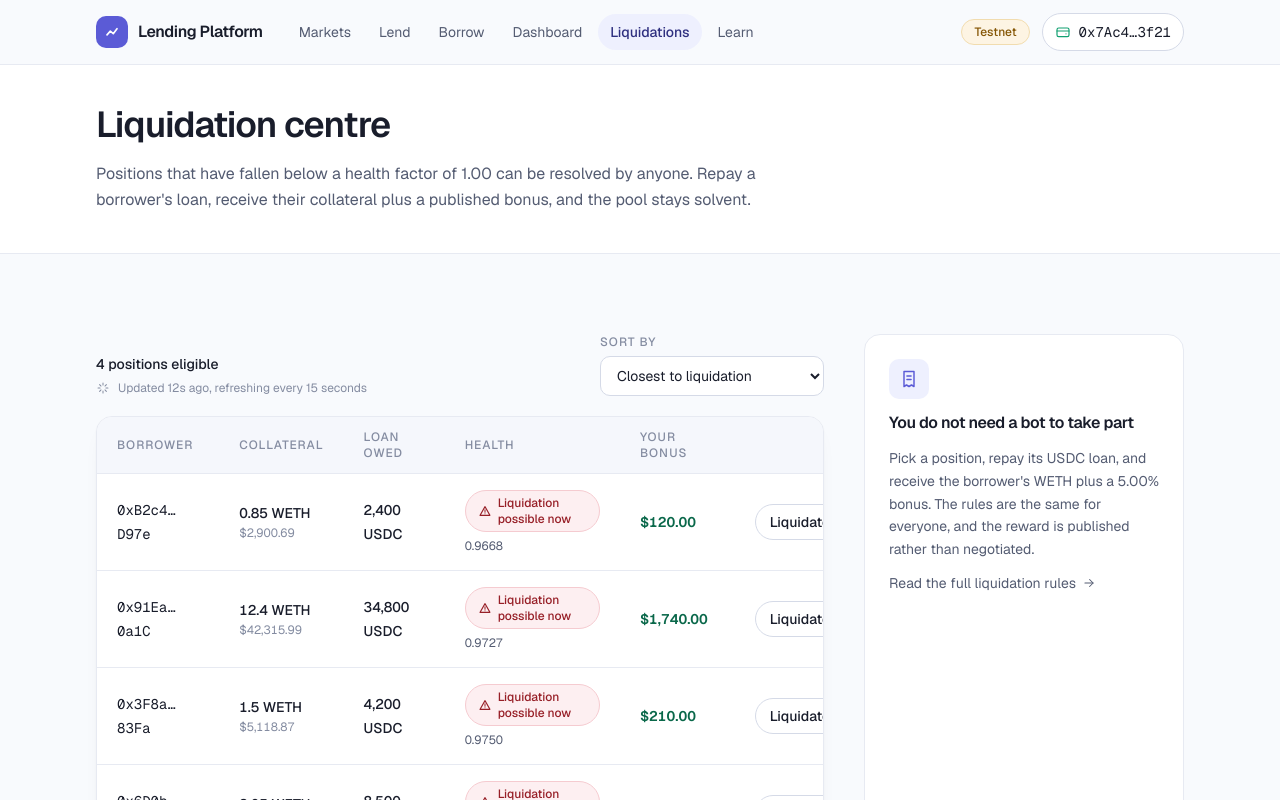
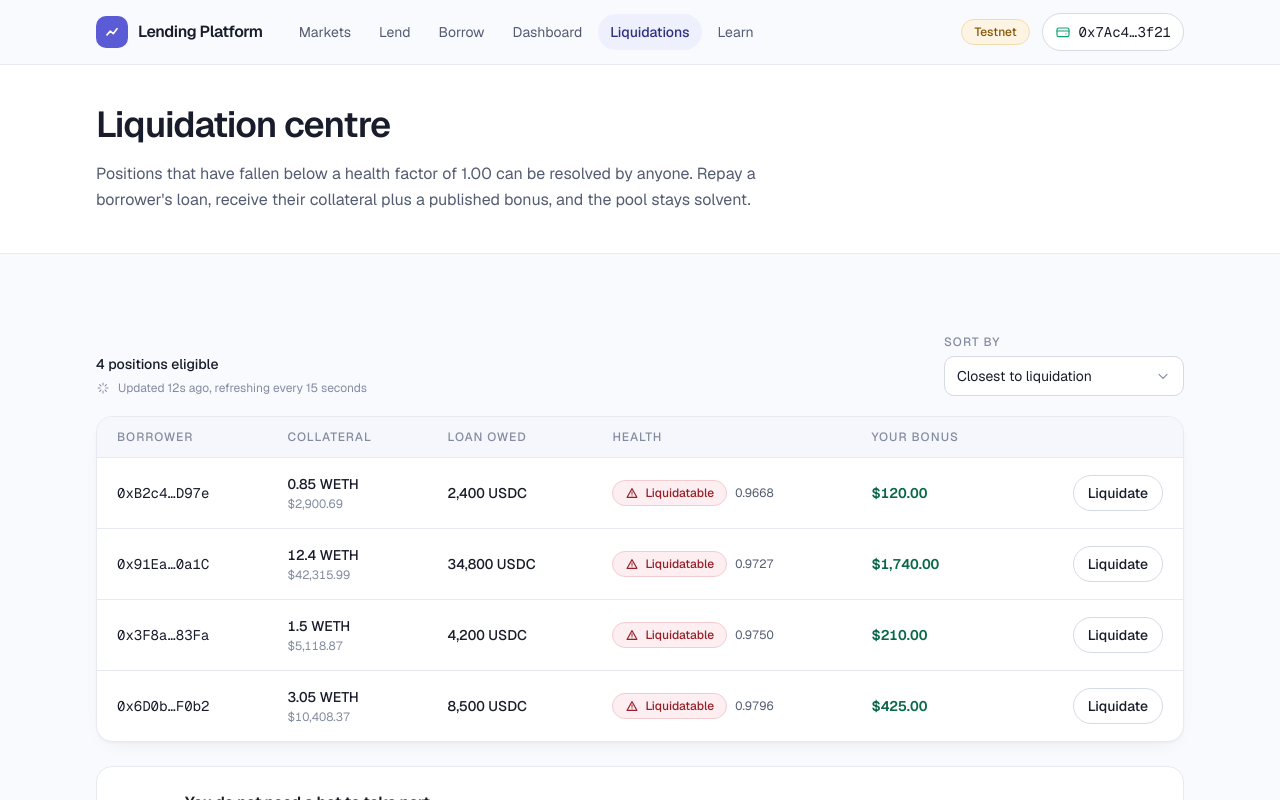
Before and after one commit to farhapartex/lending-platform, a Next.js app in the folder frontend/: page /liquidations in a window 1280 px wide. Shown: the top 800 px of the page. Built offline with nearby package versions, Linux system fonts and the light colour scheme.

Commit message:
(fix): replace native select with dropdown and stop liquidations table clipping

```diff
--- a/frontend/src/app/(app)/liquidations/page.tsx
+++ b/frontend/src/app/(app)/liquidations/page.tsx
@@ -32,7 +32,7 @@ export default function LiquidationsPage() {
             {liquidationsPageContent.unavailableDescription}
           </Alert>
         ) : (
-          <div className="grid gap-8 lg:grid-cols-[minmax(0,1fr)_minmax(0,20rem)] lg:gap-10">
+          <div className="flex flex-col gap-6">
             <LiquidationsPanel />
             <HowLiquidationWorksCallout />
           </div>
--- a/frontend/src/components/borrow/HealthBadge.tsx
+++ b/frontend/src/components/borrow/HealthBadge.tsx
@@ -1,16 +1,22 @@
 import { HealthTier } from "@/lib/enums";
 import { Badge } from "@/components/ui/Badge";
-import { healthIcons, healthLabels, healthTones } from "@/components/borrow/healthPresentation";
+import {
+  healthIcons,
+  healthLabels,
+  healthShortLabels,
+  healthTones,
+} from "@/components/borrow/healthPresentation";
 
 type HealthBadgeProps = {
   tier: HealthTier;
+  compact?: boolean;
   className?: string;
 };
 
-export function HealthBadge({ tier, className }: HealthBadgeProps) {
+export function HealthBadge({ tier, compact = false, className }: HealthBadgeProps) {
   return (
     <Badge tone={healthTones[tier]} icon={healthIcons[tier]} className={className}>
-      {healthLabels[tier]}
+      {compact ? healthShortLabels[tier] : healthLabels[tier]}
     </Badge>
   );
 }
--- a/frontend/src/components/borrow/healthPresentation.ts
+++ b/frontend/src/components/borrow/healthPresentation.ts
@@ -5,6 +5,13 @@ export const healthLabels: Record<HealthTier, string> = {
   [HealthTier.Caution]: "Caution",
   [HealthTier.AtRisk]: "At risk",
   [HealthTier.Liquidatable]: "Liquidation possible now",
+};
+
+export const healthShortLabels: Record<HealthTier, string> = {
+  [HealthTier.Safe]: "Safe",
+  [HealthTier.Caution]: "Caution",
+  [HealthTier.AtRisk]: "At risk",
+  [HealthTier.Liquidatable]: "Liquidatable",
 };
 
 export const healthTones: Record<HealthTier, BadgeTone> = {
--- a/frontend/src/components/liquidations/FilterSortControls.tsx
+++ b/frontend/src/components/liquidations/FilterSortControls.tsx
@@ -1,7 +1,7 @@
 "use client";
 
 import { LiquidationSortKey } from "@/lib/enums";
-import { Select } from "@/components/ui/Select";
+import { Dropdown } from "@/components/ui/Dropdown";
 import { AutoRefreshIndicator } from "@/components/liquidations/AutoRefreshIndicator";
 
 const sortOptions = [
@@ -26,13 +26,13 @@ export function FilterSortControls({ sortKey, onSortChange, visibleCount }: Filt
         <AutoRefreshIndicator />
       </div>
 
-      <Select
+      <Dropdown
         id="liquidation-sort"
         label="Sort by"
         value={sortKey}
         options={sortOptions}
         onChange={onSortChange}
-        className="min-w-56"
+        className="w-60"
       />
     </div>
   );
--- a/frontend/src/components/liquidations/HowLiquidationWorksCallout.tsx
+++ b/frontend/src/components/liquidations/HowLiquidationWorksCallout.tsx
@@ -8,18 +8,22 @@ import { TextLink } from "@/components/ui/TextLink";
 
 export function HowLiquidationWorksCallout() {
   return (
-    <Card elevation={SurfaceElevation.Flat} className="flex flex-col gap-3 p-6">
-      <span className="grid size-10 place-items-center rounded-tile bg-brand-soft text-brand">
+    <Card elevation={SurfaceElevation.Flat} className="flex flex-col gap-4 p-6 sm:flex-row sm:items-center sm:gap-6">
+      <span className="grid size-10 shrink-0 place-items-center rounded-tile bg-brand-soft text-brand">
         <Icon name={IconName.Receipt} className="size-5" />
       </span>
-      <h2 className="text-base font-semibold tracking-tight text-ink">You do not need a bot to take part</h2>
-      <p className="text-sm leading-relaxed text-ink-soft">
-        Pick a position, repay its USDC loan, and receive the borrower&apos;s WETH plus a{" "}
-        {formatValue(Number(liquidationBonusBps) / Number(basisPoints), ValueFormat.Percent)} bonus. The rules are the
-        same for everyone, and the reward is published rather than negotiated.
-      </p>
-      <TextLink href={AppRoute.LearnLiquidation} trailingIcon={IconName.ArrowRight}>
-        Read the full liquidation rules
+
+      <div className="flex flex-1 flex-col gap-1.5">
+        <h2 className="text-base font-semibold tracking-tight text-ink">You do not need a bot to take part</h2>
+        <p className="max-w-3xl text-sm leading-relaxed text-ink-soft">
+          Pick a position, repay its USDC loan, and receive the borrower&apos;s WETH plus a{" "}
+          {formatValue(Number(liquidationBonusBps) / Number(basisPoints), ValueFormat.Percent)} bonus. The rules are the
+          same for everyone, and the reward is published rather than negotiated.
+        </p>
+      </div>
+
+      <TextLink href={AppRoute.LearnLiquidation} trailingIcon={IconName.ArrowRight} className="shrink-0">
+        Liquidation rules
       </TextLink>
     </Card>
   );
--- a/frontend/src/components/liquidations/LiquidatablePositionsTable.tsx
+++ b/frontend/src/components/liquidations/LiquidatablePositionsTable.tsx
@@ -14,7 +14,7 @@ export function LiquidatablePositionsTable({ rows, onSelect }: LiquidatablePosit
   return (
     <Card elevation={SurfaceElevation.Raised} className="overflow-hidden">
       <div className="overflow-x-auto">
-        <table className="w-full min-w-3xl border-collapse text-left">
+        <table className="w-full min-w-[46rem] border-collapse text-left">
           <caption className="sr-only">Positions currently eligible for liquidation</caption>
           <thead>
             <tr className="bg-surface-muted">
@@ -22,7 +22,7 @@ export function LiquidatablePositionsTable({ rows, onSelect }: LiquidatablePosit
                 <th
                   key={header === "" ? `actions-${index}` : header}
                   scope="col"
-                  className="px-5 py-3 text-xs font-medium uppercase tracking-[0.08em] text-ink-faint"
+                  className="whitespace-nowrap px-5 py-3 text-xs font-medium uppercase tracking-[0.08em] text-ink-faint"
                 >
                   {header === "" ? <span className="sr-only">Actions</span> : header}
                 </th>
--- a/frontend/src/components/liquidations/LiquidatePositionRow.tsx
+++ b/frontend/src/components/liquidations/LiquidatePositionRow.tsx
@@ -16,11 +16,11 @@ type LiquidatePositionRowProps = {
 export function LiquidatePositionRow({ row, onSelect }: LiquidatePositionRowProps) {
   return (
     <tr className="border-t border-line align-middle">
-      <td className="px-5 py-4">
+      <td className="whitespace-nowrap px-5 py-4">
         <AddressDisplay address={row.borrower} />
       </td>
 
-      <td className="px-5 py-4">
+      <td className="whitespace-nowrap px-5 py-4">
         <div className="flex flex-col gap-0.5">
           <span className="text-sm font-medium text-ink tabular-nums">
             {formatTokenAmount(row.collateralAmount, collateralDecimals, 4)} {AssetSymbol.Weth}
@@ -31,26 +31,26 @@ export function LiquidatePositionRow({ row, onSelect }: LiquidatePositionRowProp
         </div>
       </td>
 
-      <td className="px-5 py-4">
+      <td className="whitespace-nowrap px-5 py-4">
         <span className="text-sm font-medium text-ink tabular-nums">
           {formatTokenAmount(row.debtAmount, debtDecimals, 2)} {AssetSymbol.Usdc}
         </span>
       </td>
 
-      <td className="px-5 py-4">
-        <div className="flex flex-col items-start gap-1.5">
-          <HealthBadge tier={healthTier(row.factorBps)} />
+      <td className="whitespace-nowrap px-5 py-4">
+        <div className="flex items-center gap-2">
+          <HealthBadge tier={healthTier(row.factorBps)} compact />
           <span className="text-xs text-ink-soft tabular-nums">{formatHealthFactor(row.factorBps, 4)}</span>
         </div>
       </td>
 
-      <td className="px-5 py-4">
+      <td className="whitespace-nowrap px-5 py-4">
         <span className="text-sm font-semibold text-mint-ink tabular-nums">
           {formatValue(scaledValueToUsd(row.bonusValueScaled), ValueFormat.UsdPrice)}
         </span>
       </td>
 
-      <td className="px-5 py-4 text-right">
+      <td className="whitespace-nowrap px-5 py-4 text-right">
         <Button variant={ButtonVariant.Secondary} size={ButtonSize.Sm} onClick={() => onSelect(row)}>
           Liquidate
         </Button>
--- /dev/null
+++ b/frontend/src/components/ui/Dropdown.tsx
@@ -0,0 +1,180 @@
+"use client";
+
+import { useEffect, useRef, useState } from "react";
+import { IconName } from "@/lib/enums";
+import { cn } from "@/lib/cn";
+import { Icon } from "@/components/ui/Icon";
+
+export type DropdownOption<TValue extends string> = {
+  value: TValue;
+  label: string;
+};
+
+type DropdownProps<TValue extends string> = {
+  id: string;
+  label: string;
+  value: TValue;
+  options: DropdownOption<TValue>[];
+  onChange: (value: TValue) => void;
+  className?: string;
+};
+
+export function Dropdown<TValue extends string>({
+  id,
+  label,
+  value,
+  options,
+  onChange,
+  className,
+}: DropdownProps<TValue>) {
+  const [isOpen, setIsOpen] = useState(false);
+  const [activeIndex, setActiveIndex] = useState(() => Math.max(0, options.findIndex((option) => option.value === value)));
+
+  const containerRef = useRef<HTMLDivElement>(null);
+  const listRef = useRef<HTMLUListElement>(null);
+
+  const labelId = `${id}-label`;
+  const selectedOption = options.find((option) => option.value === value);
+
+  useEffect(() => {
+    if (!isOpen) {
+      return;
+    }
+
+    const handlePointerDown = (event: MouseEvent) => {
+      if (containerRef.current !== null && !containerRef.current.contains(event.target as Node)) {
+        setIsOpen(false);
+      }
+    };
+
+    document.addEventListener("mousedown", handlePointerDown);
+
+    return () => document.removeEventListener("mousedown", handlePointerDown);
+  }, [isOpen]);
+
+  useEffect(() => {
+    if (isOpen) {
+      listRef.current?.focus();
+    }
+  }, [isOpen]);
+
+  const open = () => {
+    setActiveIndex(Math.max(0, options.findIndex((option) => option.value === value)));
+    setIsOpen(true);
+  };
+
+  const commit = (index: number) => {
+    const option = options[index];
+
+    if (option !== undefined) {
+      onChange(option.value);
+    }
+
+    setIsOpen(false);
+  };
+
+  const handleTriggerKeyDown = (event: React.KeyboardEvent<HTMLButtonElement>) => {
+    if (event.key === "ArrowDown" || event.key === "ArrowUp" || event.key === "Enter" || event.key === " ") {
+      event.preventDefault();
+      open();
+    }
+  };
+
+  const handleListKeyDown = (event: React.KeyboardEvent<HTMLUListElement>) => {
+    if (event.key === "Escape" || event.key === "Tab") {
+      setIsOpen(false);
+      return;
+    }
+
+    if (event.key === "ArrowDown") {
+      event.preventDefault();
+      setActiveIndex((current) => (current + 1) % options.length);
+      return;
+    }
+
+    if (event.key === "ArrowUp") {
+      event.preventDefault();
+      setActiveIndex((current) => (current - 1 + options.length) % options.length);
+      return;
+    }
+
+    if (event.key === "Home") {
+      event.preventDefault();
+      setActiveIndex(0);
+      return;
+    }
+
+    if (event.key === "End") {
+      event.preventDefault();
+      setActiveIndex(options.length - 1);
+      return;
+    }
+
+    if (event.key === "Enter" || event.key === " ") {
+      event.preventDefault();
+      commit(activeIndex);
+    }
+  };
+
+  return (
+    <div ref={containerRef} className={cn("flex flex-col gap-1.5", className)}>
+      <span id={labelId} className="text-xs font-medium uppercase tracking-[0.08em] text-ink-faint">
+        {label}
+      </span>
+
+      <div className="relative">
+        <button
+          type="button"
+          id={id}
+          aria-haspopup="listbox"
+          aria-expanded={isOpen}
+          aria-labelledby={`${labelId} ${id}`}
+          onClick={() => (isOpen ? setIsOpen(false) : open())}
+          onKeyDown={handleTriggerKeyDown}
+          className="flex h-10 w-full items-center justify-between gap-3 rounded-tile border border-line-strong bg-surface px-3 text-sm text-ink transition-colors hover:border-brand-border outline-none focus-visible:ring-2 focus-visible:ring-brand focus-visible:ring-offset-2 focus-visible:ring-offset-canvas"
+        >
+          <span className="truncate">{selectedOption?.label ?? ""}</span>
+          <Icon
+            name={IconName.ChevronDown}
+            className={cn("size-4 shrink-0 text-ink-faint transition-transform", isOpen && "rotate-180")}
+          />
+        </button>
+
+        {isOpen ? (
+          <ul
+            ref={listRef}
+            role="listbox"
+            tabIndex={-1}
+            aria-labelledby={labelId}
+            aria-activedescendant={`${id}-option-${activeIndex}`}
+            onKeyDown={handleListKeyDown}
+            className="absolute left-0 right-0 top-full z-30 mt-1.5 overflow-hidden rounded-tile border border-line bg-surface py-1 shadow-lift outline-none"
+          >
+            {options.map((option, index) => {
+              const isSelected = option.value === value;
+              const isActive = index === activeIndex;
+
+              return (
+                <li
+                  key={option.value}
+                  id={`${id}-option-${index}`}
+                  role="option"
+                  aria-selected={isSelected}
+                  onClick={() => commit(index)}
+                  onMouseEnter={() => setActiveIndex(index)}
+                  className={cn(
+                    "flex cursor-pointer items-center justify-between gap-3 px-3 py-2 text-sm",
+                    isActive ? "bg-brand-soft text-brand-ink" : "text-ink",
+                  )}
+                >
+                  <span>{option.label}</span>
+                  {isSelected ? <Icon name={IconName.Check} className="size-4 shrink-0 text-brand" /> : null}
+                </li>
+              );
+            })}
+          </ul>
+        ) : null}
+      </div>
+    </div>
+  );
+}
--- a/frontend/src/components/ui/Icon.tsx
+++ b/frontend/src/components/ui/Icon.tsx
@@ -124,6 +124,7 @@ const glyphs: Record<IconName, ReactNode> = {
       <path d="M12 16.75h.01" />
     </>
   ),
+  [IconName.ChevronDown]: <path d="M6 9.5l6 6 6-6" />,
   [IconName.Loader]: (
     <>
       <path d="M12 3.5v3.5" />
--- a/frontend/src/components/ui/Select.tsx
+++ /dev/null
@@ -1,46 +0,0 @@
-"use client";
-
-import { cn } from "@/lib/cn";
-
-export type SelectOption<TValue extends string> = {
-  value: TValue;
-  label: string;
-};
-
-type SelectProps<TValue extends string> = {
-  id: string;
-  label: string;
-  value: TValue;
-  options: SelectOption<TValue>[];
-  onChange: (value: TValue) => void;
-  className?: string;
-};
-
-export function Select<TValue extends string>({
-  id,
-  label,
-  value,
-  options,
-  onChange,
-  className,
-}: SelectProps<TValue>) {
-  return (
-    <div className={cn("flex flex-col gap-1.5", className)}>
-      <label htmlFor={id} className="text-xs font-medium uppercase tracking-[0.08em] text-ink-faint">
-        {label}
-      </label>
-      <select
-        id={id}
-        value={value}
-        onChange={(event) => onChange(event.target.value as TValue)}
-        className="h-10 rounded-tile border border-line-strong bg-surface px-3 text-sm text-ink outline-none transition-colors hover:border-brand-border focus-visible:ring-2 focus-visible:ring-brand focus-visible:ring-offset-2 focus-visible:ring-offset-canvas"
-      >
-        {options.map((option) => (
-          <option key={option.value} value={option.value}>
-            {option.label}
-          </option>
-        ))}
-      </select>
-    </div>
-  );
-}
--- a/frontend/src/lib/enums.ts
+++ b/frontend/src/lib/enums.ts
@@ -310,4 +310,5 @@ export enum IconName {
   Info = "info",
   Warning = "warning",
   Loader = "loader",
+  ChevronDown = "chevronDown",
 }
```
